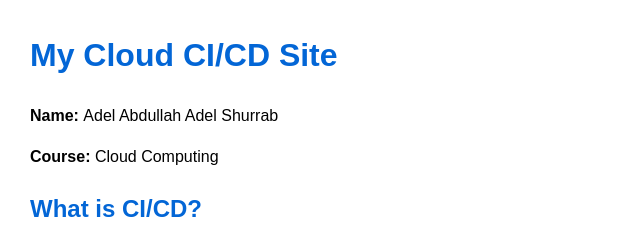
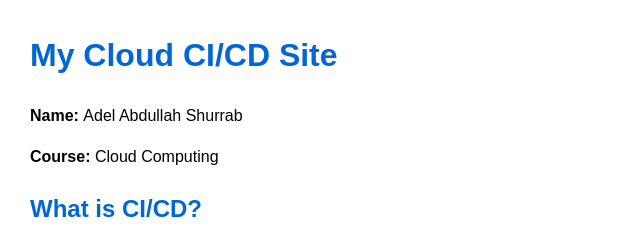
Before and after one commit to Adel-Shurrab/cloud-beginner-cicd-pages-Adel, a plain HTML site: page index.html in a window 1280 px wide. Shown: the top 240 px of the page, 0-640 px from the left. Drawn offline with Linux system fonts and the light colour scheme.

Commit message:
Update index.html

```diff
--- a/index.html
+++ b/index.html
@@ -7,7 +7,7 @@
 </head>
 <body>
     <h1>My Cloud CI/CD Site</h1>
-    <p><b>Name: </b> Adel Abdullah Adel Shurrab</p>
+    <p><b>Name: </b> Adel Abdullah Shurrab</p>
     <p><b>Course:</b> Cloud Computing</p>
     <h2>What is CI/CD?</h2>
     <p>Continuous Integration (CI) and Continuous Deployment (CD) form a pipeline that automates the software delivery process. CI automatically tests and integrates code changes into a shared repository, ensuring early bug detection. CD automatically deploys the integrated code to production environments like web servers or cloud platforms. Together, they eliminate manual deployment tasks, reduce human error, and enable faster, more reliable updates.</p>
```
